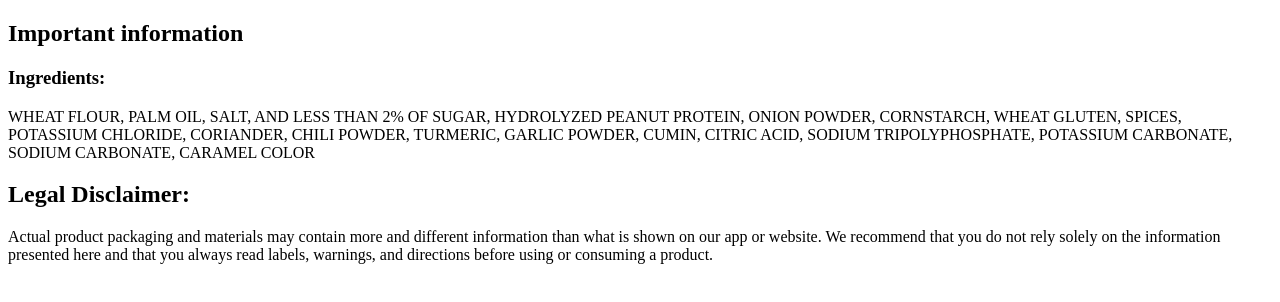
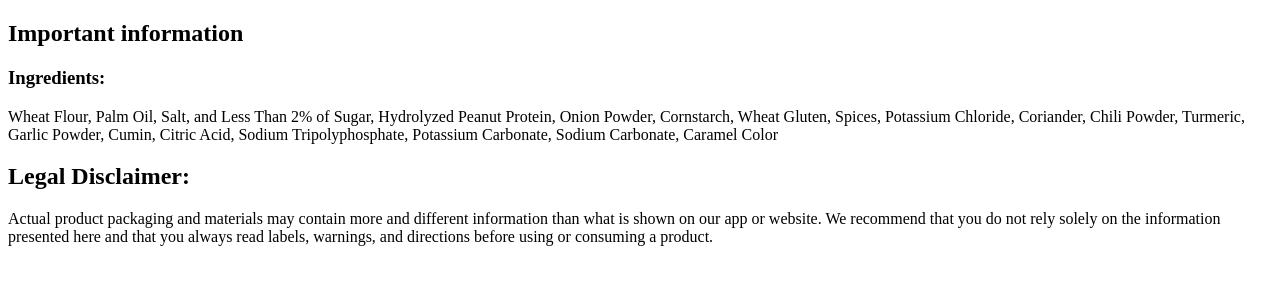
Before and after one commit to deepakbhardwajvst/my-grocery-ecommerce, a Next.js app: page /Product/ProductDetails/AdditionalInfo/AdditionalInfo in a window 1280 px wide. Shown: the top 302 px of the page. Built offline with nearby package versions, Linux system fonts and the light colour scheme.

Commit message:
removed some bug of home page

```diff
--- a/src/Components/Header/Navbar/NavComponent/NavigationLinks/NavigationLinks.jsx
+++ b/src/Components/Header/Navbar/NavComponent/NavigationLinks/NavigationLinks.jsx
@@ -5,6 +5,7 @@ import SubmenuDropdown from "./SubmenuDropdown/SubmenuDropdown";
 import useOutsideClick from "@/CustomHook/useOutsideClick";
 import axios from "axios";
 import { Button } from '@mui/material';
+import Link  from 'next/link';
 
 
 const navItems = [
@@ -103,7 +104,7 @@ const NavigationLinks = () => {
             </div>
           ) : (
             <Button component="div"> {/* Set the component prop to "div" */}
-              <div className="color1 hover:text-gray-300">{item}</div>
+              <div className="color1 hover:text-gray-300"><Link href="/listing">{item}</Link></div>
             </Button>
           )}
         </div>
--- a/src/Components/Header/Navbar/NavComponent/NavigationLinks/SubmenuDropdown/SubmenuDropdown.jsx
+++ b/src/Components/Header/Navbar/NavComponent/NavigationLinks/SubmenuDropdown/SubmenuDropdown.jsx
@@ -12,9 +12,13 @@ const SubmenuDropdown = ({ submenuData, item }) => {
       {submenuData.map((item__, index__) => (
         <div key={index__} className="p-2 color1 hover:bg-[#a5d7e8] ">
 
-          <Link href={`/${item.cat_name.toLowerCase()}/${item__.cat_name.toLowerCase()}`} className='color1'> <Button>{item__.cat_name}</Button></Link>
+            <a className='color1'>
+              <Button>{item__.cat_name}</Button>
+            </a>
+
         </div>
       ))}
+
     </div>
   );
 };
--- a/src/pages/Homepage/DailyDeals/DailyDeals.jsx
+++ b/src/pages/Homepage/DailyDeals/DailyDeals.jsx
@@ -136,7 +136,7 @@ const DailyDeals = () => {
           <div className="ml-4 flex  w-[80%]">
             <Slider {...settings} className="DD-slider flex w-[100%]">
               {bestSelling.map((item, index) => {
-                return <Card data={item} key={index} />;
+                return <Card data={item} key={index} tag={null} />;
               })}
             </Slider>
           </div>
--- a/src/pages/Homepage/DealsAlert/DealsAlert.jsx
+++ b/src/pages/Homepage/DealsAlert/DealsAlert.jsx
@@ -16,7 +16,7 @@ const DealsAlert = () => {
               </h2>
 
               <p className="text-[25px] font-medium text-[#545454] mb-4">
-                Start You'r Daily Shopping with name
+                Start Your Daily Shopping with name
               </p>
               <EmailAlert1 id={"Deals alert"} name={"Deals alert"} />
             </div>
--- a/src/pages/Homepage/HomeProduct/HomeProduct.jsx
+++ b/src/pages/Homepage/HomeProduct/HomeProduct.jsx
@@ -64,7 +64,7 @@ const HomeProduct = (props) => {
                     onClick={() => {
                       setactiveTab(cat)
                       setactiveTabIndex(index);
-                      handleCategoryClick(cat)
+                      handleCategoryClick(cat);
                       setIsLoadingProducts(true);
                     }}
                   >
--- a/src/pages/Homepage/TopProducts/TopProductsCard/TopProductsCard.jsx
+++ b/src/pages/Homepage/TopProducts/TopProductsCard/TopProductsCard.jsx
@@ -16,7 +16,7 @@ const TopProductsCard = (props) => {
                 className="ts-items  hover:translate-y-[-10px] flex items-center transition1 my-3 mr-3 cursor-pointer buttonbg2 rounded-lg"
                 key={index}
               >
-                <div className="ts-img-box   w-[30%]  rounded-lg">
+                <div className="ts-img-box w-[30%] rounded-lg">
                   <Image
                     height={144}
                     width={144}
@@ -43,7 +43,7 @@ const TopProductsCard = (props) => {
                     <span className="ts-price text-g font-bold text-lg mr-5">
                       {item.currentPrice}
                       <CurrencyRupeeIcon className=" text-base " />
-                    </span>{" "}
+                    </span>
                     <span className="ts-normal-price text-lg opacity-60  line-through relative">
                       {item.normalPrice}
                       <span className="text-base">₹</span>
--- a/src/pages/ListingPage/FilterBar/FilterBar.jsx
+++ b/src/pages/ListingPage/FilterBar/FilterBar.jsx
@@ -98,7 +98,7 @@ const FilterBar = () => {
                       height={144}
                       width={144}
                       className="h-10"
-                      Priority
+                      Priority alt="image"
                     />
                   </span>
                   <h4 className="mb-1 mx-3 color1 text-xl text-capitalize">
@@ -195,7 +195,7 @@ const FilterBar = () => {
           </div>
         </div>
 
-        <img src="" className="w-100" />
+        <img src="" className="w-100" alt="image" />
       </div>
     </>
   );
--- a/src/pages/Product/ProductDetails/AdditionalInfo/AdditionalInfo.jsx
+++ b/src/pages/Product/ProductDetails/AdditionalInfo/AdditionalInfo.jsx
@@ -6,11 +6,12 @@ const AdditionalInfo = () => {
         <div className="ml-10">
           <h3 className=" font-bold text-lg my-1 ">Ingredients:</h3>
           <p className="">
-            WHEAT FLOUR, PALM OIL, SALT, AND LESS THAN 2% OF SUGAR, HYDROLYZED
-            PEANUT PROTEIN, ONION POWDER, CORNSTARCH, WHEAT GLUTEN, SPICES,
-            POTASSIUM CHLORIDE, CORIANDER, CHILI POWDER, TURMERIC, GARLIC
-            POWDER, CUMIN, CITRIC ACID, SODIUM TRIPOLYPHOSPHATE, POTASSIUM
-            CARBONATE, SODIUM CARBONATE, CARAMEL COLOR
+            Wheat Flour, Palm Oil, Salt, and Less Than 2% of Sugar, Hydrolyzed
+            Peanut Protein, Onion Powder, Cornstarch, Wheat Gluten, Spices,
+            Potassium Chloride, Coriander, Chili Powder, Turmeric, Garlic
+            Powder, Cumin, Citric Acid, Sodium Tripolyphosphate, Potassium
+            Carbonate, Sodium Carbonate, Caramel Color
+
           </p>
           <h2 className=" font-bold text-lg my-1 ">Legal Disclaimer:</h2>
           <p className="">
--- a/src/pages/Product/ProductDetails/Description/Description.jsx
+++ b/src/pages/Product/ProductDetails/Description/Description.jsx
@@ -9,7 +9,7 @@ const Description = () => {
           Shop wide range of Noodle from the house of Maggi on Our Website.
           Satisfy your cravings with our versatile Noodles. Our noodles are
           carefully prepared to offer a wide range of culinary possibilities.
-          Whether you're creating savory soups, stir-fry dishes, or pasta
+          Whether you are creating savory soups, stir-fry dishes, or pasta
           recipes, our assortment offers a variety of noodle types and flavors
           to please your palate. Explore the world of noodles and enjoy the
           convenience and taste of our delicious options.
--- a/src/pages/Product/ProductDetails/Reviews/Reviews.jsx
+++ b/src/pages/Product/ProductDetails/Reviews/Reviews.jsx
@@ -52,8 +52,10 @@ function Reviews() {
                           width={144}
                           height={144}
                           loading="lazy"
+
                           src="https://wp.alithemes.com/html/nest/demo/assets/imgs/blog/author-2.png"
                           className="w-[100px]"
+                          alt="image"
                         />
                       </div>
                       <span className="text-g d-block text-center font-weight-bold"></span>
```
Also changed, not shown: src/CustomHook/useOutsideClick.jsx (+6 -6 lines), src/pages/ListingPage/Products/Products.jsx (+19 -17 lines).
